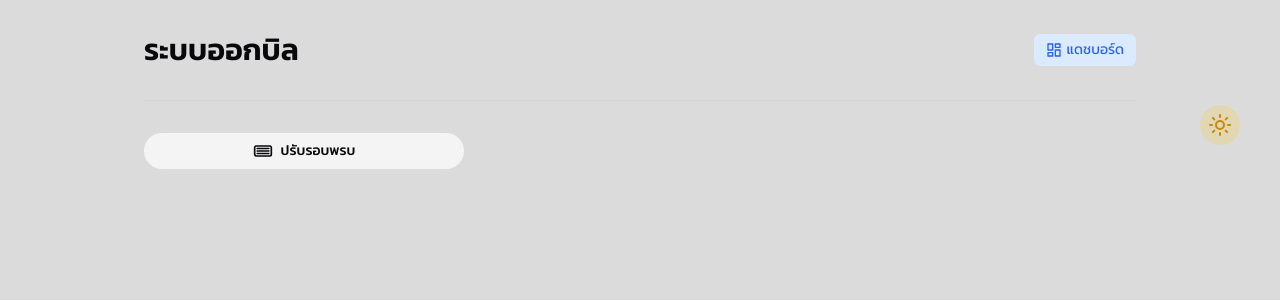
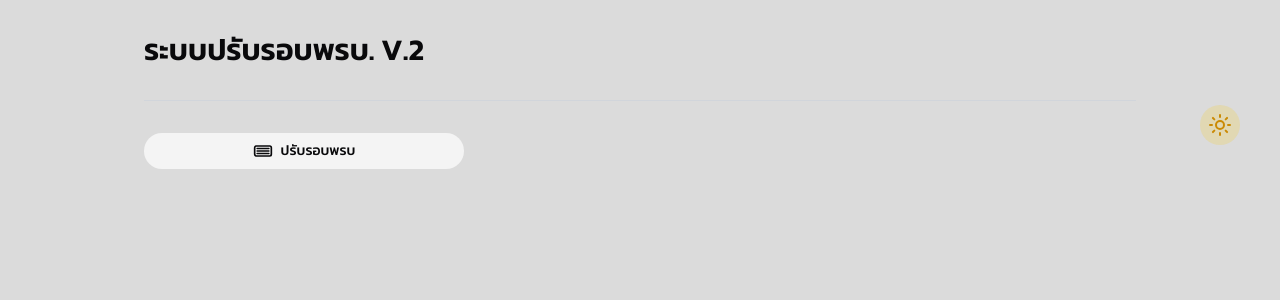
Before and after one commit to NakarinSMN/billing, a Next.js app: page / in a window 1280 px wide. Shown: the top 300 px of the page. Built offline with nearby package versions, Linux system fonts and the light colour scheme.

Commit message:
Update page.tsx

```diff
--- a/src/app/page.tsx
+++ b/src/app/page.tsx
@@ -61,8 +61,8 @@ export default function Home() {
     <main className="flex min-h-screen flex-col items-center page-transition">
       <div className="w-full max-w-5xl px-4">
         <div className="flex justify-between items-center py-6 md:py-8">
-          <h1 className="text-2xl md:text-3xl font-bold">ระบบออกบิล</h1>
-          <Link
+          <h1 className="text-2xl md:text-3xl font-bold">ระบบปรับรอบพรบ. V.2</h1>
+{/*           <Link
             href="/dashboard"
             className="bg-blue-100 dark:bg-blue-900/30 text-blue-600 dark:text-blue-400 rounded-md px-3 py-1.5 text-sm flex items-center gap-1 hover:bg-blue-200 dark:hover:bg-blue-800/30 transition-colors"
           >
@@ -73,7 +73,7 @@ export default function Home() {
               <rect x="3" y="16" width="7" height="5"></rect>
             </svg>
             แดชบอร์ด
-          </Link>
+          </Link> */}
         </div>
 
         <div className="border-t border-gray-300 mb-6 md:mb-8" />
```
